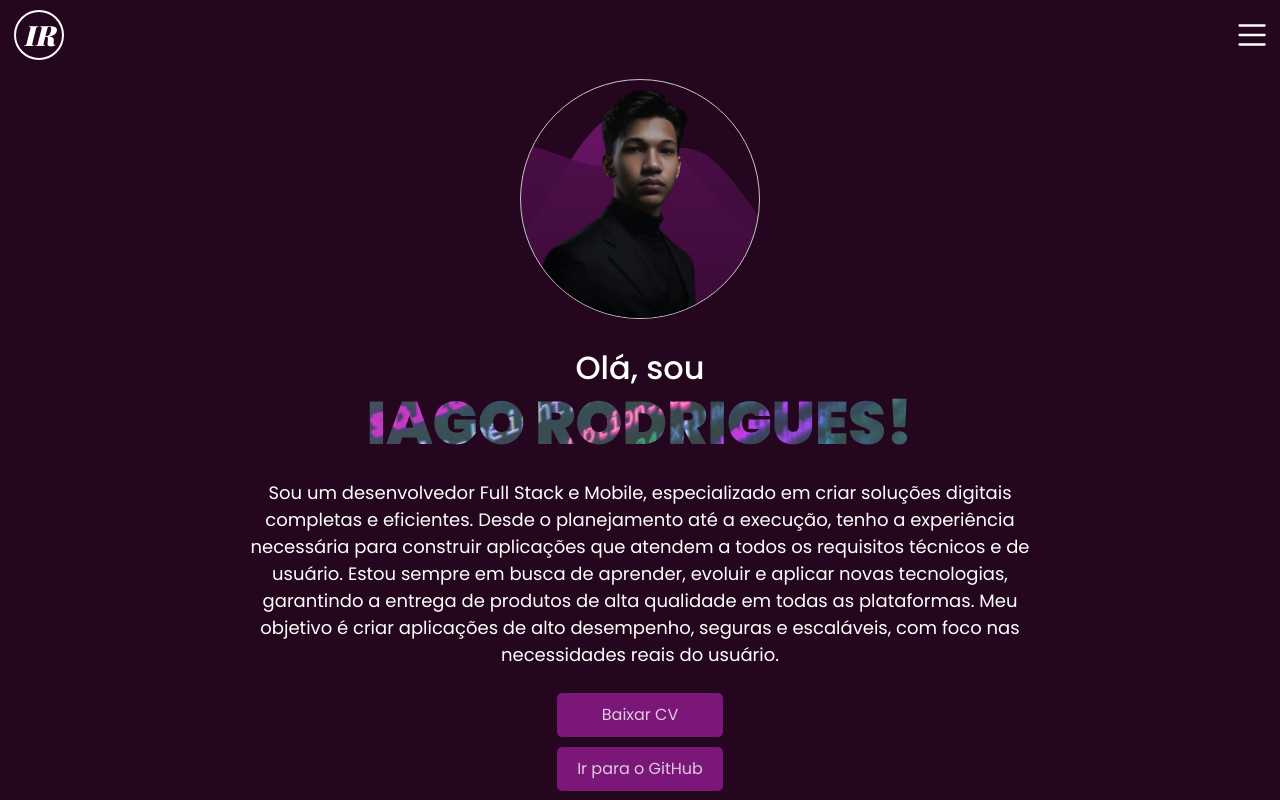
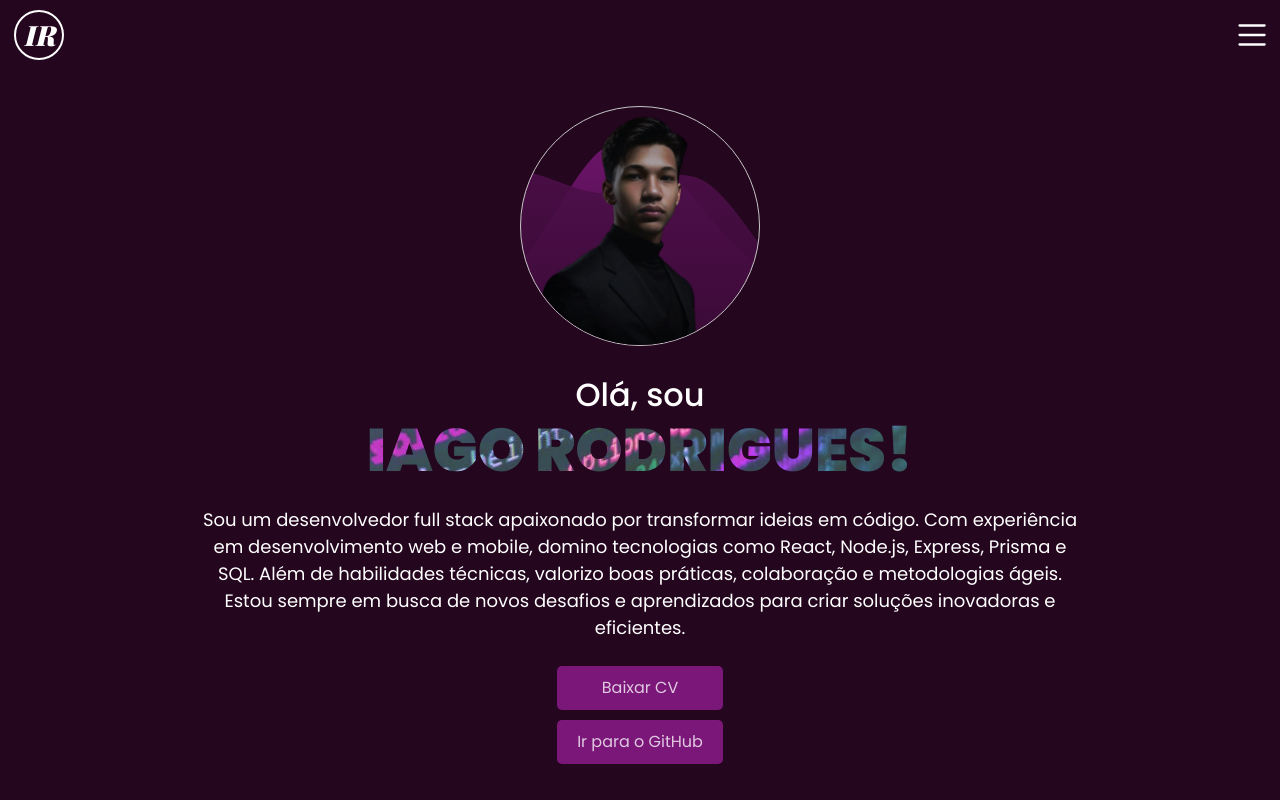
Before and after one commit to IagoRdgs/portfolio, a React (Vite) app: page / in a window 1280 px wide. Shown: the top 800 px of the page. Built offline with nearby package versions, Linux system fonts and the light colour scheme; a web font is replaced by a local one.

Commit message:
:recycle: refactor: alteração no texto do sobre mim e estilo

```diff
--- a/src/components/pages/Home/sections/About/About.jsx
+++ b/src/components/pages/Home/sections/About/About.jsx
@@ -13,7 +13,7 @@ export default function About() {
                 </div>
                 <div className={styles.about}>
                     <h1>Olá, sou <br /><span>Iago Rodrigues!</span></h1>
-                    <p>Sou um desenvolvedor Full Stack e Mobile, especializado em criar soluções digitais completas e eficientes. Desde o planejamento até a execução, tenho a experiência necessária para construir aplicações que atendem a todos os requisitos técnicos e de usuário. Estou sempre em busca de aprender, evoluir e aplicar novas tecnologias, garantindo a entrega de produtos de alta qualidade em todas as plataformas. Meu objetivo é criar aplicações de alto desempenho, seguras e escaláveis, com foco nas necessidades reais do usuário.</p>
+                    <p>Sou um desenvolvedor full stack apaixonado por transformar ideias em código. Com experiência em desenvolvimento web e mobile, domino tecnologias como React, Node.js, Express, Prisma e SQL. Além de habilidades técnicas, valorizo boas práticas, colaboração e metodologias ágeis. Estou sempre em busca de novos desafios e aprendizados para criar soluções inovadoras e eficientes.</p>
 
                     <div className={styles.buttons_container}>
                         <Button
--- a/src/components/pages/Home/sections/About/About.module.css
+++ b/src/components/pages/Home/sections/About/About.module.css
@@ -56,7 +56,8 @@
     color: #fff;
     font-size: 1.8rem;
     text-align: center;
-    width: 70%;
+    width: 80%;
+    padding: 0 1rem;
 }
 
 .buttons_container {
```
